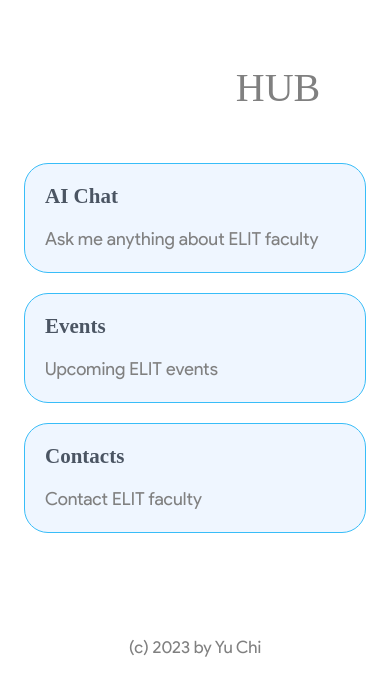
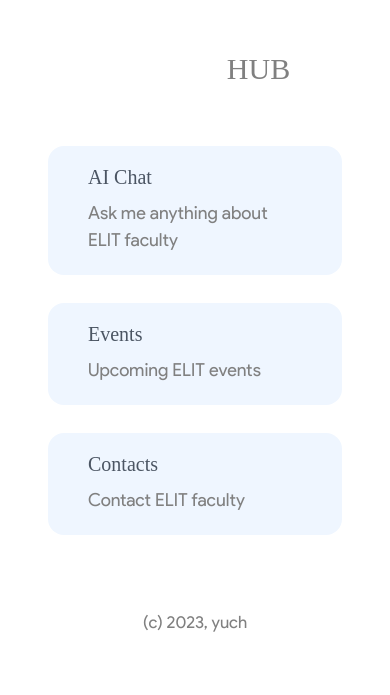
Before and after one commit to chilya-coder/ElitSSUAssistant, a React Native app: screen /Home in a window 390 px wide. Shown: the part 111-806 px from the top of the page. Built offline with nearby package versions, Linux system fonts and the light colour scheme; a web font is replaced by a local one.

Commit message:
[ELITHome] UI enhanced. ChatScreen bug fixed.

```diff
--- a/src/components/Header.tsx
+++ b/src/components/Header.tsx
@@ -36,7 +36,7 @@ export function Header({
       >
         <TouchableOpacity onPress={() => navigation.navigate(navigationPath)}>
           <Image
-            className="mx-1 my-1"
+            className="my-1"
             source={require("../../assets/icons/back-icon.png")}
             style={{
               height: hp(3),
--- a/src/components/ListOptions.tsx
+++ b/src/components/ListOptions.tsx
@@ -10,20 +10,20 @@ import icons from "../../constants/icons";
 
 export default function ListOptions() {
   return (
-    <View style={{ height: hp(130) }}>
+    <View style={{ height: hp(115) }}>
       <Text
         className="text-center mb-5 pb-3"
         style={{
           color: "#808080",
           fontFamily: "ProductSans-Bold",
-          fontSize: 40,
+          fontSize: 30,
         }}
       >
         <Image
           source={icons.elit_logo}
           style={{
-            width: wp(40),
-            height: hp(40),
+            width: wp(30),
+            height: hp(30),
             resizeMode: "contain",
             marginRight: 10,
           }}
@@ -54,13 +54,13 @@ export default function ListOptions() {
       <Text
         className="text-center"
         style={{
-          marginTop: wp(27),
+          marginTop: wp(20),
           color: "#808080",
           fontFamily: "ProductSans-Regular",
           fontSize: 17,
         }}
       >
-        (c) 2023 by Yu Chi
+        (c) 2023, yuch
       </Text>
     </View>
   );
--- a/src/components/Option.tsx
+++ b/src/components/Option.tsx
@@ -21,18 +21,14 @@ export default function Option({
     <TouchableOpacity
       onPress={() => navigation.navigate({ name: option } as never)}
     >
-      <View
-        className={color + " px-5 py-5 rounded-3xl space-y-5 mt-5"}
-        style={{ borderWidth: 0.5, borderColor: "#38bdf8" }}
-      >
+      <View className={color + " px-10 py-5 rounded-2xl space-y-3 mt-7"}>
         <View className="flex-row items-center">
           <Text
             style={{
               color: "#4b5563",
-              fontSize: wp(5.5),
+              fontSize: wp(5),
               fontFamily: "ProductSans-Bold",
             }}
-            className="font-semibold"
           >
             {title}
           </Text>
@@ -42,8 +38,9 @@ export default function Option({
             fontSize: wp(4.5),
             color: "#808080",
             fontFamily: "ProductSans-Regular",
+            lineHeight: wp(7),
           }}
-          className="text gray-700 font-medium pr-4"
+          className="text gray-700 font-medium pr-5"
         >
           {description}
         </Text>
--- a/src/screens/ChatScreen.tsx
+++ b/src/screens/ChatScreen.tsx
@@ -47,25 +47,25 @@ export default function ChatScreen() {
   };
 
   useEffect(() => {
+    // if user sends a message but reply is not yet received -
+    // generate a loading animation
     if (userPrompt !== "" && isLoading) {
-      setMessages((prevMessages) => [
-        ...prevMessages,
+      setMessages([
+        ...messages,
         { role: "bot", content: ElitSSUAssistantStrings.loading_message },
       ]);
+      // triger SSU ELIT API only if userPrompt is not empty
       ssuElitApi
-        .sendAIRequest({ prompt: userPrompt, language })
-        .then((response) => {
+        .sendAIRequest({ prompt: userPrompt, language: language })
+        .then((datatest) => {
           setIsLoading(false);
-          setMessages((prevMessages) => [
-            ...prevMessages,
-            { role: "bot", content: response.body },
-          ]);
-          console.log("AI API response: ", response.body);
+          setMessages([...messages, { role: "bot", content: datatest.body }]);
+          console.log("AI API response: ", datatest.body);
           setUserPrompt("");
         })
         .catch((error) => {
-          setMessages((prevMessages) => [
-            ...prevMessages,
+          setMessages([
+            ...messages,
             {
               role: "bot",
               content: ElitSSUAssistantStrings.internal_server_error,
@@ -93,7 +93,7 @@ export default function ChatScreen() {
   return (
     <SafeAreaView className="flex-1 pb-4 mt-0 justify-center bg-white">
       <Header
-        color={"bg-blue-50"}
+        color={""}
         headerText={"elit_icon"}
         navigationPath={"Home"}
         icon={""}
--- a/src/screens/HomeScreen.tsx
+++ b/src/screens/HomeScreen.tsx
@@ -5,7 +5,7 @@ import ListOptions from "../components/ListOptions";
 
 export default function HomeScreen() {
   return (
-    <View className="flex-1 bg-white p-6">
+    <View className="flex-1 bg-white p-12">
       <SafeAreaView className="flex-1 justify-center">
         <ListOptions />
       </SafeAreaView>
```
